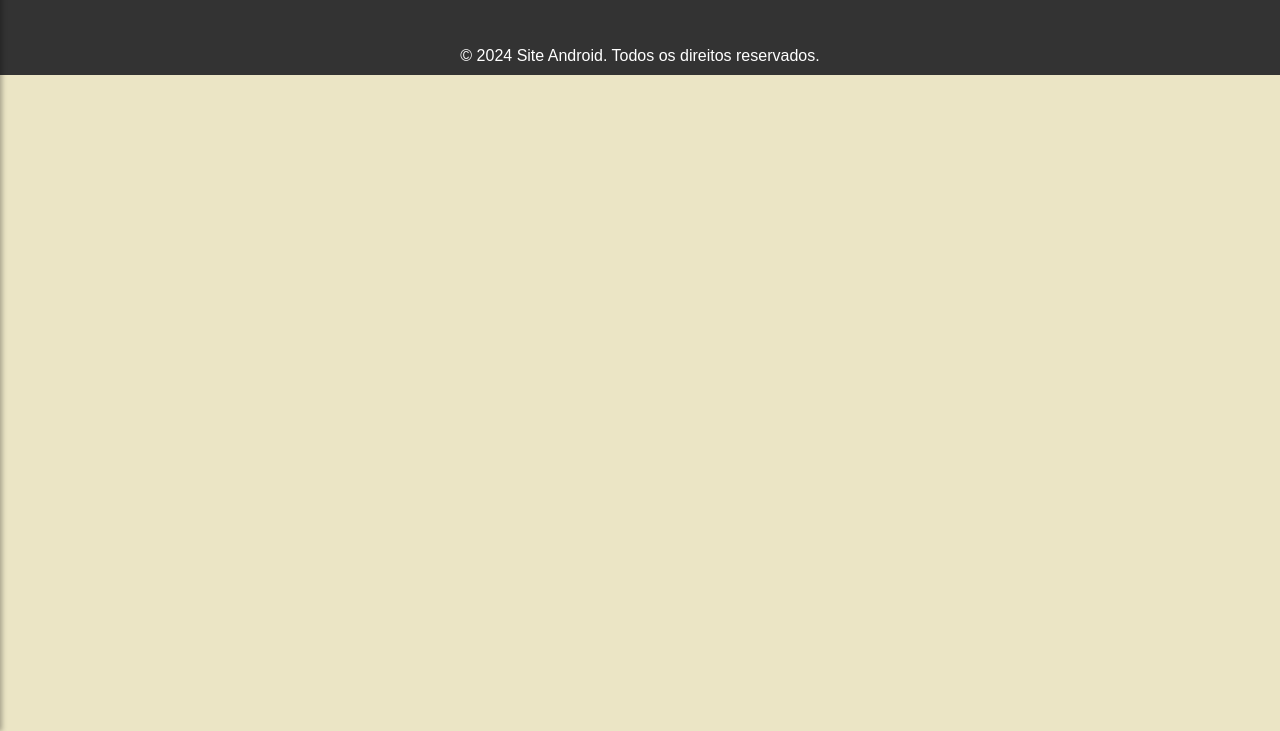
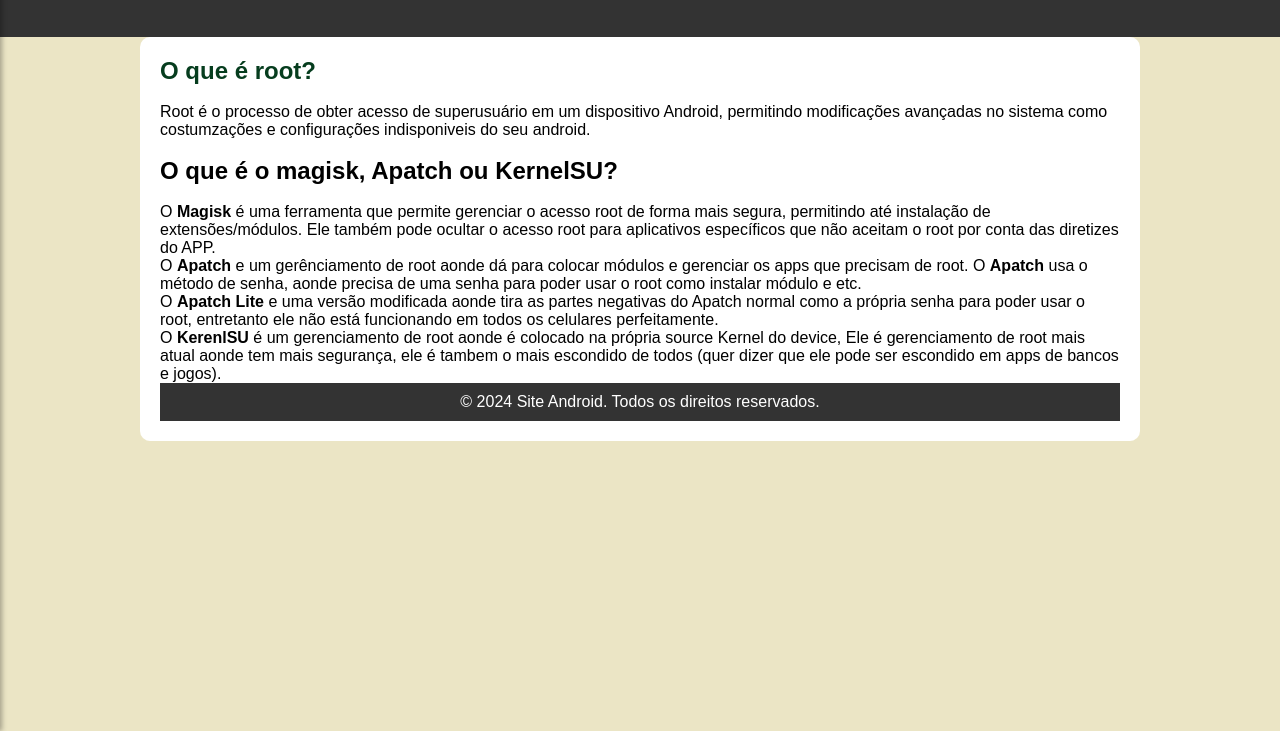
Before and after one commit to ViniciusSouza22/TESTE-345-html, a plain HTML site: page root.html in a window 1280 px wide. Shown: the part 69-800 px from the top of the page. Drawn offline with Linux system fonts and the light colour scheme.

Commit message:
post ceated

```diff
--- a/root.html
+++ b/root.html
@@ -21,6 +21,7 @@
         <ul>
 
             <li><a href="index.html">Início</a></li>
+            <li><a href="gsi.html"> GSI que funcionam</a></li>
             <li><a href="https://t.me/motog20br">Grupo do telegram </a></li>
             <li><a href="#">Drivers unisoc</a></li>
             <li><a href="https://pt-br.support.motorola.com/app/answers/detail/a_id/158726/~/download-software-fix-%28pc-only%29">Programa de restauração de rom</a></li>
@@ -31,7 +32,21 @@
         </ul>
     </nav>
 
+    <main>
+        <article>
+            <h1>O que é root?</h1>
+            <p><br>
 
+Root é o processo de obter acesso de superusuário em um dispositivo Android, permitindo modificações avançadas no sistema como costumzações e configurações indisponiveis do seu android.<br>
+<br>
+<h2>O que é o magisk, Apatch ou KernelSU?</h2><br>
+O <b>Magisk</b> é uma ferramenta que permite gerenciar o acesso root de forma mais segura, permitindo até instalação de extensões/módulos. Ele também pode ocultar o acesso root para aplicativos específicos que não aceitam o root por conta das diretizes do APP.<br>
+O <b>Apatch</b> e um gerênciamento de root aonde dá para colocar módulos e gerenciar os apps que precisam de root. O <b>Apatch</b> usa o método de senha, aonde precisa de uma senha para poder usar o root como instalar módulo e etc.<br>
+O <b>Apatch Lite</b> e uma versão modificada aonde tira as partes negativas do Apatch normal como a própria senha para poder usar o root, entretanto ele não está funcionando em todos os celulares perfeitamente.<br>
+O <b>KerenlSU</b> é um gerenciamento de root aonde é colocado na própria source Kernel do device, Ele é  gerenciamento de root mais atual aonde tem mais segurança, ele é tambem o mais escondido de todos (quer dizer que ele pode ser escondido em apps de bancos e jogos).<br>
+
+
+            </p>
 
     <footer>
         <div class="container">
```
